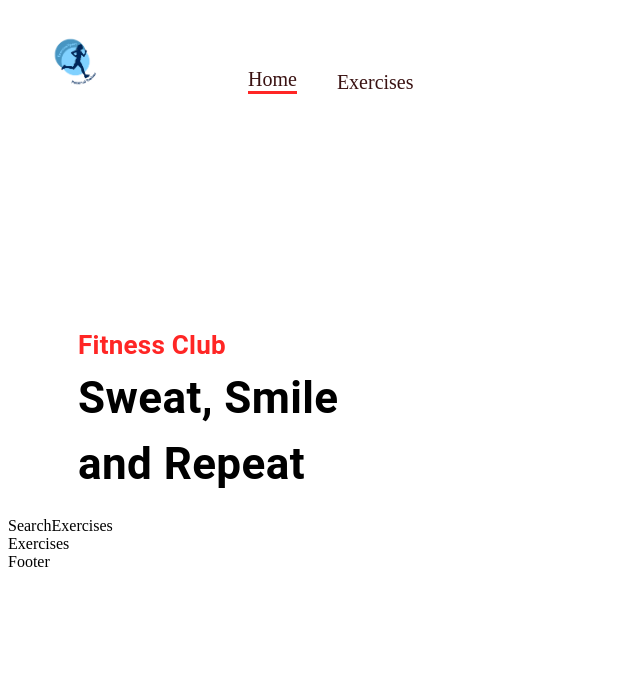
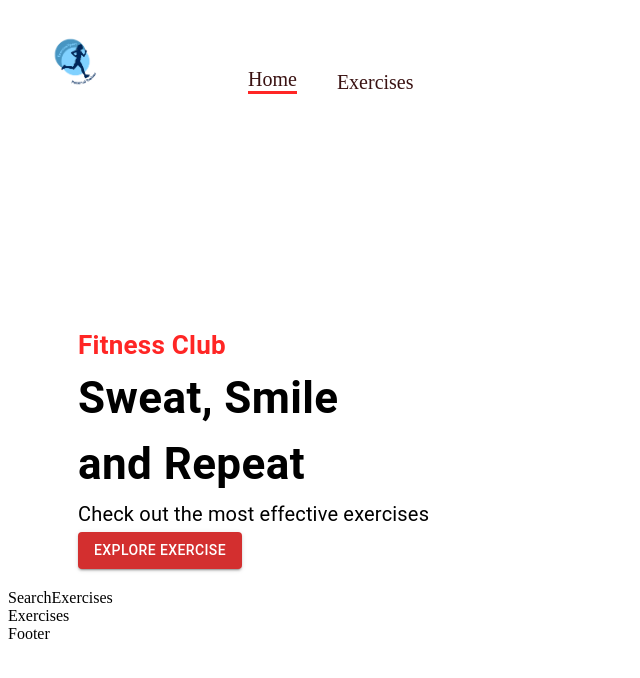
Before and after one commit to PuspitaGoswami/ExerciseXpert, a React (Create React App) app: page / in a window 1280 px wide. Shown: the top 678 px of the page, without its empty margins (0-640 px from the left). Built offline with nearby package versions, Linux system fonts and the light colour scheme.

Commit message:
Button added on Hero sesction

```diff
--- a/src/components/Herobanner.js
+++ b/src/components/Herobanner.js
@@ -1,11 +1,13 @@
 import React from 'react'
-import {Box, Stack, Typography} from '@mui/material';
+import {Box, Stack, Typography, Button} from '@mui/material';
 
 const Herobanner = props => {
   return (
     <Box sx={{mt: {lg:'212px', xs:'70px'}, ml:{sm:'50px'}}} position='relative' p='20px'>
       <Typography color='#ff2625' fontWeight='600' fontSize='26px'>Fitness Club</Typography>
       <Typography fontWeight={700} sx={{fontSize:{lg:'44px', xs:'40px'}}}>Sweat, Smile <br/> and Repeat</Typography>
+    <Typography fontSize='20px' lineHeight='35px' >Check out the most effective exercises</Typography>
+    <Button variant='contained' color='error'>Explore Exercise</Button>
     </Box>
   )
 }
```
